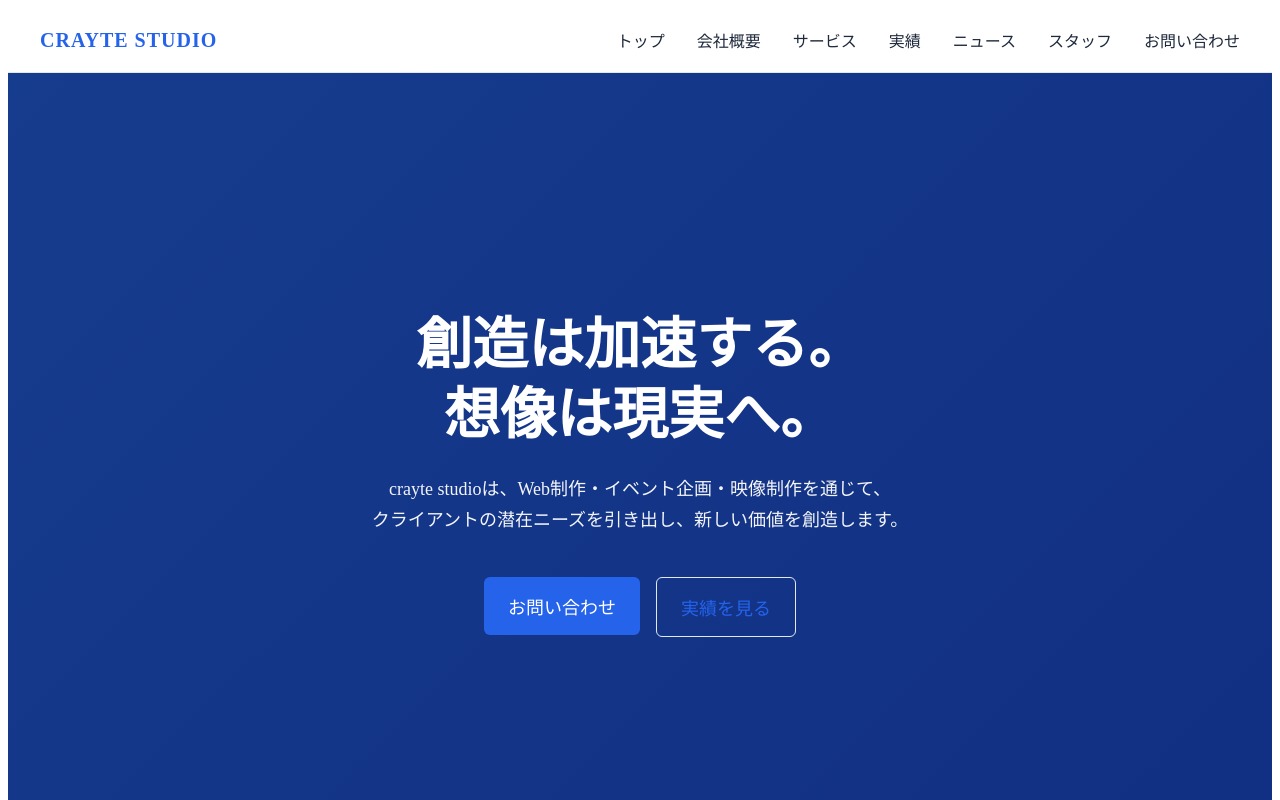
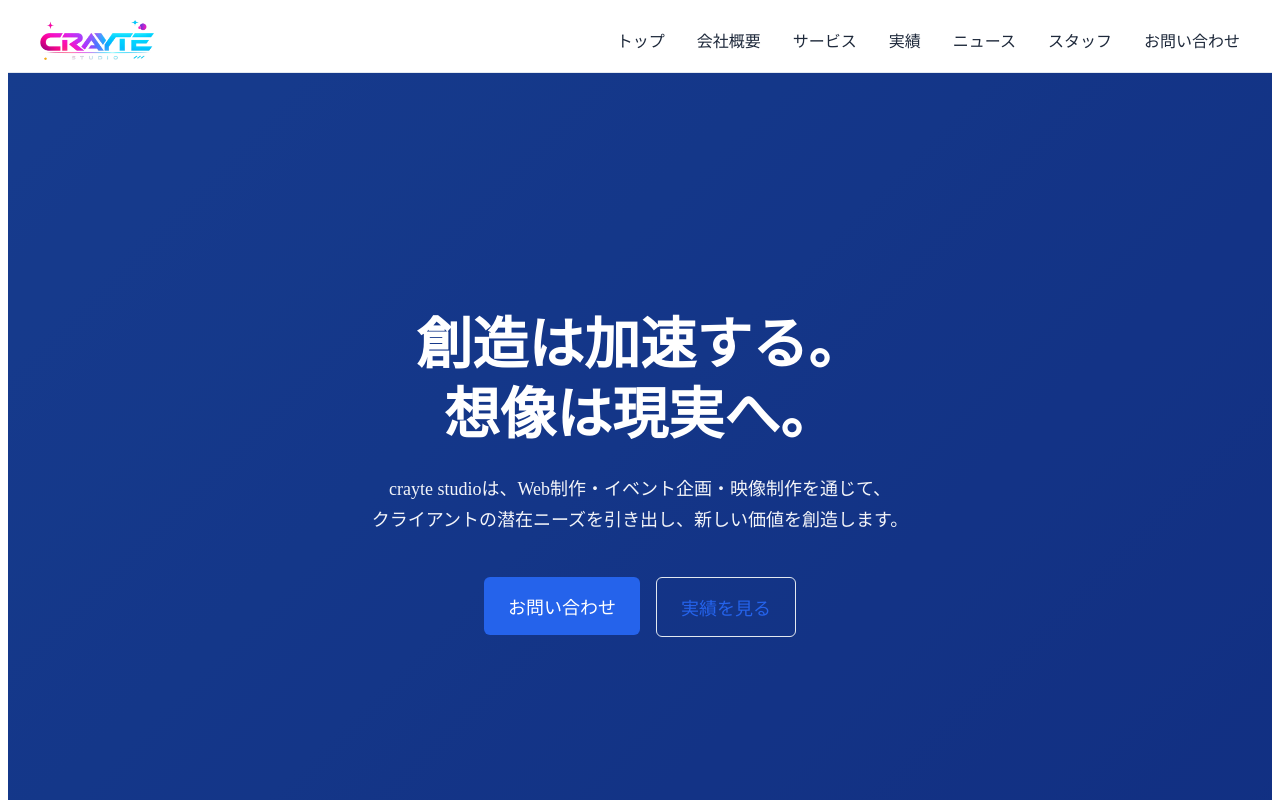
Before and after one commit to Y-2G/crayte-studio, a Next.js app: page / in a window 1280 px wide. Shown: the top 800 px of the page. Built offline with nearby package versions, Linux system fonts and the light colour scheme.

Commit message:
Update branding references throughout the project to reflect 'CRAYTE STUDIO' and enhance documentation formatting for improved clarity and consistency.

```diff
--- a/src/app/(public)/page.tsx
+++ b/src/app/(public)/page.tsx
@@ -9,7 +9,7 @@ import styles from "./page.module.css";
 export const metadata: Metadata = {
   title: "crayte studio | Web制作・イベント企画",
   description:
-    "株式会社crayte studioは、Webサイト制作、イベント企画・運営、映像制作を手がけるクリエイティブカンパニーです。想像から始まる価値創造で、クライアントのビジネスをサポートします。",
+    "株式会社CRAYTE STUDIOは、Webサイト制作、イベント企画・運営、映像制作を手がけるクリエイティブカンパニーです。想像から始まる価値創造で、クライアントのビジネスをサポートします。",
 };
 
 export default async function HomePage() {
--- a/src/components/public/Footer/Footer.tsx
+++ b/src/components/public/Footer/Footer.tsx
@@ -9,7 +9,7 @@ export function Footer() {
       <div className={styles.container}>
         <div className={styles.grid}>
           <div className={styles.section}>
-            <h3 className={styles.sectionTitle}>株式会社crayte studio</h3>
+            <h3 className={styles.sectionTitle}>株式会社CRAYTE STUDIO</h3>
             <address className={styles.address}>
               〒150-0002
               <br />
--- a/src/components/public/Header/Header.module.css
+++ b/src/components/public/Header/Header.module.css
@@ -33,6 +33,13 @@
   display: inline-block;
 }
 
+.logoImage {
+  display: block;
+  height: auto;
+  width: auto;
+  max-height: 40px;
+}
+
 /* Desktop Navigation */
 .nav {
   display: none;
@@ -61,7 +68,7 @@
 }
 
 .navLink::after {
-  content: '';
+  content: "";
   position: absolute;
   bottom: 0;
   left: 0;
--- a/src/components/public/Header/Header.tsx
+++ b/src/components/public/Header/Header.tsx
@@ -2,6 +2,7 @@
 
 import { useState } from "react";
 import Link from "next/link";
+import Image from "next/image";
 import styles from "./Header.module.css";
 
 export function Header() {
@@ -24,7 +25,14 @@ export function Header() {
     <header className={styles.header}>
       <div className={styles.container}>
         <Link href="/" className={styles.logo} onClick={closeMenu}>
-          <span className={styles.logoText}>CRAYTE STUDIO</span>
+          <Image
+            src="/images/logo-brand.png"
+            alt="CRAYTE STUDIO"
+            width={845}
+            height={296}
+            className={styles.logoImage}
+            priority
+          />
         </Link>
 
         <nav
--- a/src/data/pages.json
+++ b/src/data/pages.json
@@ -3,7 +3,7 @@
     "id": "page-001",
     "slug": "home",
     "title": "ホーム",
-    "content": "<section><h1>創造は加速する、<br /> 想像は現実へ。</h1><p>株式会社crayte studio（クレイトスタジオ）は、Webサイト制作、イベント企画・運営、映像制作を手がける総合クリエイティブカンパニーです。</p><p>私たちは「観察する(observe)」ことから全てのプロジェクトを始めます。クライアントのビジネス、ユーザーの行動、社会の変化を注意深く観察し、本質的な課題を発見。そこから生まれる独自の解決策で、お客様のビジネスを成功に導きます。</p></section>",
+    "content": "<section><h1>創造は加速する、<br /> 想像は現実へ。</h1><p>株式会社CRAYTE STUDIO（クレイトスタジオ）は、Webサイト制作、イベント企画・運営、映像制作を手がける総合クリエイティブカンパニーです。</p><p>私たちは「観察する(observe)」ことから全てのプロジェクトを始めます。クライアントのビジネス、ユーザーの行動、社会の変化を注意深く観察し、本質的な課題を発見。そこから生まれる独自の解決策で、お客様のビジネスを成功に導きます。</p></section>",
     "template": "home",
     "status": "publish",
     "createdAt": "2015-01-01T00:00:00Z",
@@ -13,7 +13,7 @@
     "id": "page-002",
     "slug": "company",
     "title": "会社概要",
-    "content": "<section><h2>会社情報</h2><dl><dt>社名</dt><dd>株式会社crayte studio（クレイトスタジオ）</dd><dt>設立</dt><dd>2015年1月</dd><dt>代表取締役</dt><dd>田中 一郎</dd><dt>所在地</dt><dd>〒150-0002 東京都渋谷区渋谷2-21-1 渋谷ヒカリエ 15F</dd><dt>TEL</dt><dd>03-XXXX-XXXX</dd><dt>事業内容</dt><dd>Webサイト企画・制作<br>イベント企画・運営<br>映像制作<br>デジタルマーケティング支援</dd><dt>従業員数</dt><dd>20名</dd></dl></section><section><h2>沿革</h2><dl><dt>2015年1月</dt><dd>東京都渋谷区にて創業</dd><dt>2017年</dt><dd>イベント事業部を設立</dd><dt>2019年</dt><dd>映像制作事業を本格展開</dd><dt>2024年4月</dt><dd>新オフィスへ移転（渋谷ヒカリエ）</dd></dl></section>",
+    "content": "<section><h2>会社情報</h2><dl><dt>社名</dt><dd>株式会社CRAYTE STUDIO（クレイトスタジオ）</dd><dt>設立</dt><dd>2015年1月</dd><dt>代表取締役</dt><dd>田中 一郎</dd><dt>所在地</dt><dd>〒150-0002 東京都渋谷区渋谷2-21-1 渋谷ヒカリエ 15F</dd><dt>TEL</dt><dd>03-XXXX-XXXX</dd><dt>事業内容</dt><dd>Webサイト企画・制作<br>イベント企画・運営<br>映像制作<br>デジタルマーケティング支援</dd><dt>従業員数</dt><dd>20名</dd></dl></section><section><h2>沿革</h2><dl><dt>2015年1月</dt><dd>東京都渋谷区にて創業</dd><dt>2017年</dt><dd>イベント事業部を設立</dd><dt>2019年</dt><dd>映像制作事業を本格展開</dd><dt>2024年4月</dt><dd>新オフィスへ移転（渋谷ヒカリエ）</dd></dl></section>",
     "template": "company",
     "status": "publish",
     "createdAt": "2015-01-01T00:00:00Z",
@@ -43,7 +43,7 @@
     "id": "page-005",
     "slug": "privacy",
     "title": "プライバシーポリシー",
-    "content": "<section><h2>個人情報の取り扱いについて</h2><p>株式会社crayte studio（以下「当社」）は、お客様の個人情報保護の重要性について認識し、個人情報の保護に関する法律（個人情報保護法）を遵守すると共に、以下のプライバシーポリシーに従って、個人情報を適切に取り扱います。</p><h3>1. 個人情報の収集</h3><p>当社は、以下の目的のために個人情報を収集することがあります。</p><ul><li>お問い合わせへの対応</li><li>サービスの提供</li><li>情報提供、ご案内</li></ul><h3>2. 個人情報の利用</h3><p>当社は、収集した個人情報を以下の目的で利用します。</p><ul><li>お客様からのお問い合わせへの回答</li><li>サービス提供に必要な業務遂行</li><li>当社サービスに関する情報提供</li></ul><h3>3. 個人情報の第三者提供</h3><p>当社は、お客様の同意を得ることなく、個人情報を第三者に提供することはありません。ただし、法令に基づく場合はこの限りではありません。</p></section>",
+    "content": "<section><h2>個人情報の取り扱いについて</h2><p>株式会社CRAYTE STUDIO（以下「当社」）は、お客様の個人情報保護の重要性について認識し、個人情報の保護に関する法律（個人情報保護法）を遵守すると共に、以下のプライバシーポリシーに従って、個人情報を適切に取り扱います。</p><h3>1. 個人情報の収集</h3><p>当社は、以下の目的のために個人情報を収集することがあります。</p><ul><li>お問い合わせへの対応</li><li>サービスの提供</li><li>情報提供、ご案内</li></ul><h3>2. 個人情報の利用</h3><p>当社は、収集した個人情報を以下の目的で利用します。</p><ul><li>お客様からのお問い合わせへの回答</li><li>サービス提供に必要な業務遂行</li><li>当社サービスに関する情報提供</li></ul><h3>3. 個人情報の第三者提供</h3><p>当社は、お客様の同意を得ることなく、個人情報を第三者に提供することはありません。ただし、法令に基づく場合はこの限りではありません。</p></section>",
     "template": "page",
     "status": "publish",
     "createdAt": "2015-01-01T00:00:00Z",
--- a/src/data/posts.json
+++ b/src/data/posts.json
@@ -3,7 +3,7 @@
     "id": "post-001",
     "slug": "new-office-announcement",
     "title": "新オフィス移転のお知らせ",
-    "content": "<p>平素より格別のご高配を賜り、厚く御礼申し上げます。</p><p>このたび、株式会社crayte studioは、業務拡大に伴い、2024年4月1日より下記の新住所へ移転することとなりましたので、お知らせいたします。</p><h2>新住所</h2><p>〒150-0002<br>東京都渋谷区渋谷2-21-1<br>渋谷ヒカリエ 15F</p><p>電話番号および業務内容に変更はございません。</p><p>今後とも変わらぬご愛顧を賜りますよう、よろしくお願い申し上げます。</p>",
+    "content": "<p>平素より格別のご高配を賜り、厚く御礼申し上げます。</p><p>このたび、株式会社CRAYTE STUDIOは、業務拡大に伴い、2024年4月1日より下記の新住所へ移転することとなりましたので、お知らせいたします。</p><h2>新住所</h2><p>〒150-0002<br>東京都渋谷区渋谷2-21-1<br>渋谷ヒカリエ 15F</p><p>電話番号および業務内容に変更はございません。</p><p>今後とも変わらぬご愛顧を賜りますよう、よろしくお願い申し上げます。</p>",
     "excerpt": "2024年4月1日より新オフィスへ移転いたします。渋谷ヒカリエ15階に拠点を移し、さらなる事業拡大を目指してまいります。",
     "status": "publish",
     "visibility": "public",
```
Also changed, not shown: src/app/(public)/company/page.tsx (+33 -21 lines), 1 other file (tests, documents, lock files or other folders).
